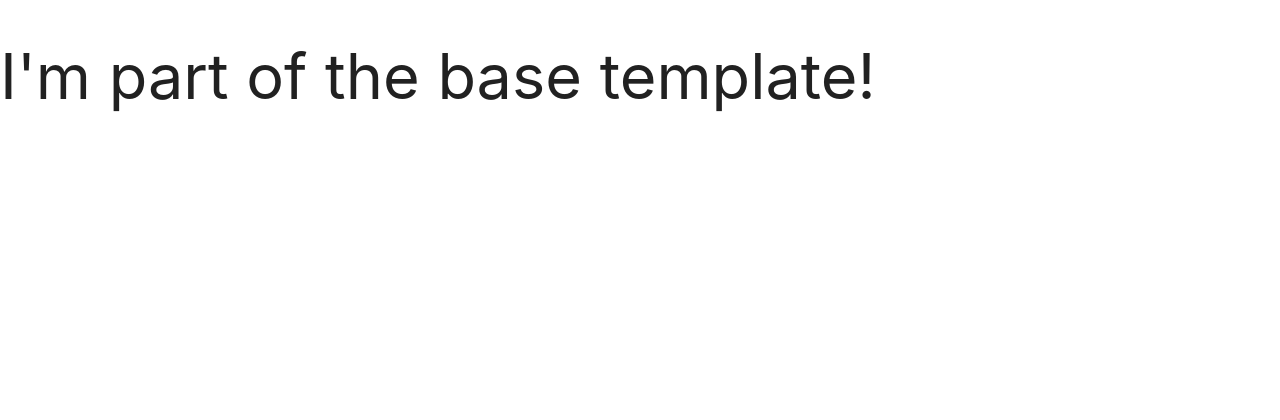
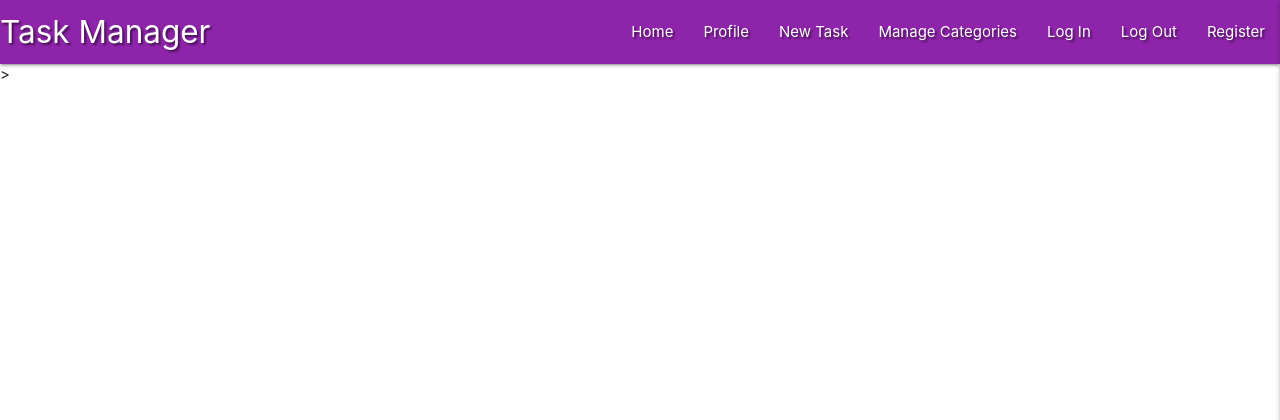
Before and after one commit to Gurimarie/Task-manager, a Python web app: template templates/base.html in a window 1280 px wide. Shown: the top 420 px of the page. Run offline with Jinja, Linux system fonts and the light colour scheme; the template is opened without the code that fills it, so the values that code supplies are empty; some libraries are stand-ins or nearby versions.

Commit message:
Add Materialize navbar and side-nav

```diff
--- a/static/css/style.css
+++ b/static/css/style.css
@@ -0,0 +1,3 @@
+.text-shadow {
+    text-shadow: 2px 2px 2px rgba(0, 0, 0, 0.5);
+}
--- a/static/js/script.js
+++ b/static/js/script.js
@@ -0,0 +1,3 @@
+$(document).ready(function(){
+    $('.sidenav').sidenav({edge: "right"});
+  });
--- a/templates/base.html
+++ b/templates/base.html
@@ -18,7 +18,36 @@
     <title>Task Manager</title>
 </head>
 <body>
-    <h1>I'm part of the base template!</h1>
+    <header>
+        <!-- top navbar (Mobile Collapse Button from MaterializeCSS.com) -->
+        <nav class="nav-extended text-shadow purple darken-1">
+            <div class="nav-wrapper">
+              <a href="{{ url_for('get_tasks') }}" class="brand-logo">Task Manager</a>
+              <a href="#" data-target="mobile-demo" class="sidenav-trigger right"><i class="fas fa-bars"></i></a>
+              <ul class="right hide-on-med-and-down">
+                <li><a href="{{ url_for('get_tasks') }}">Home</a></li>
+                <li><a href="#">Profile</a></li>
+                <li><a href="#">New Task</a></li>
+                <li><a href="#">Manage Categories</a></li>
+                <li><a href="#">Log In</a></li>
+                <li><a href="#">Log Out</a></li>
+                <li><a href="#">Register</a></li>
+              </ul>
+            </div>
+          </nav>
+
+          <!-- mobile side-nav (Mobile Collapse Button from MaterializeCSS.com) -->
+          <ul class="sidenav" id="mobile-demo">
+                <li><h4 class="center-align purple-text text-darken-2">Task Manager</h4></li>
+                <li><a href="{{ url_for('get_tasks') }}">Home</a></li>
+                <li><a href="#">Profile</a></li>
+                <li><a href="#">New Task</a></li>
+                <li><a href="#">Manage Categories</a></li>
+                <li><a href="#">Log In</a></li>
+                <li><a href="#">Log Out</a></li>
+                <li><a href="#">Register</a></li>
+          </ul>
+    </header>>
 
     {% block content %}
     {% endblock %}
```
